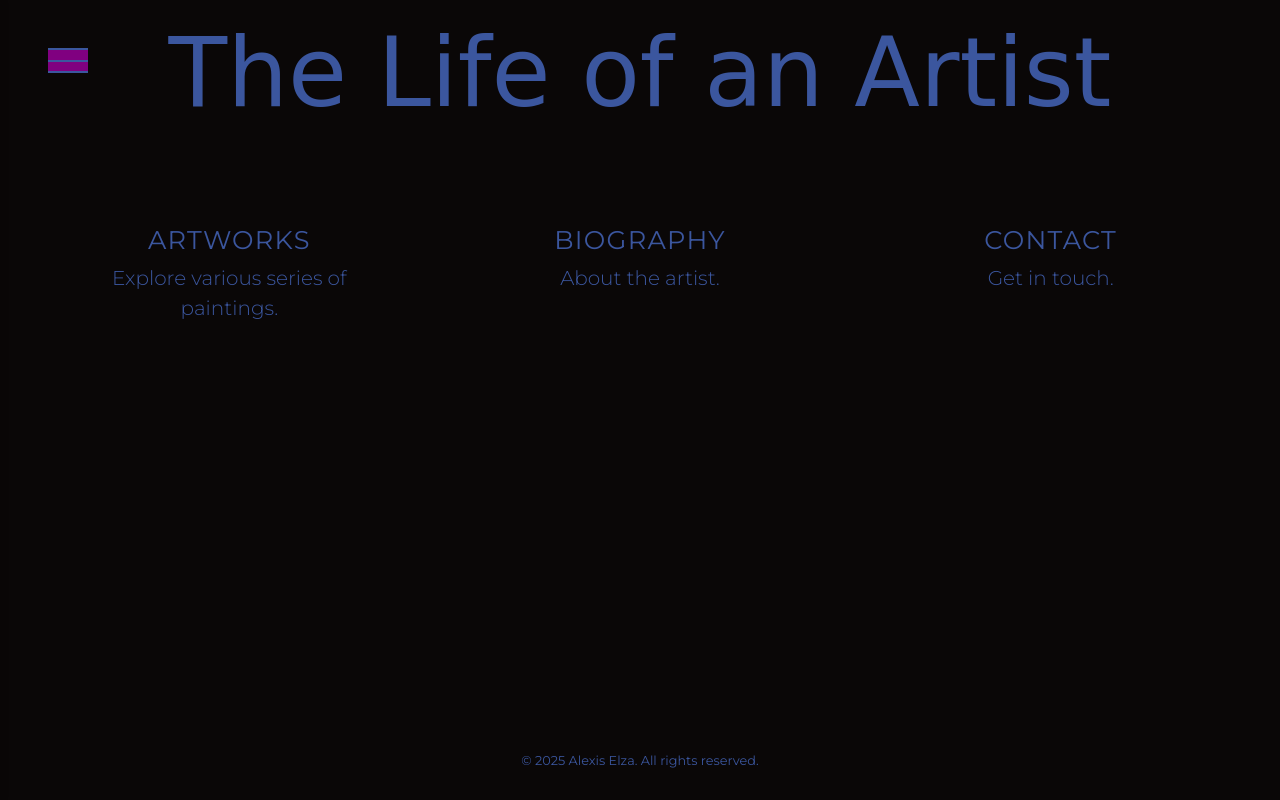
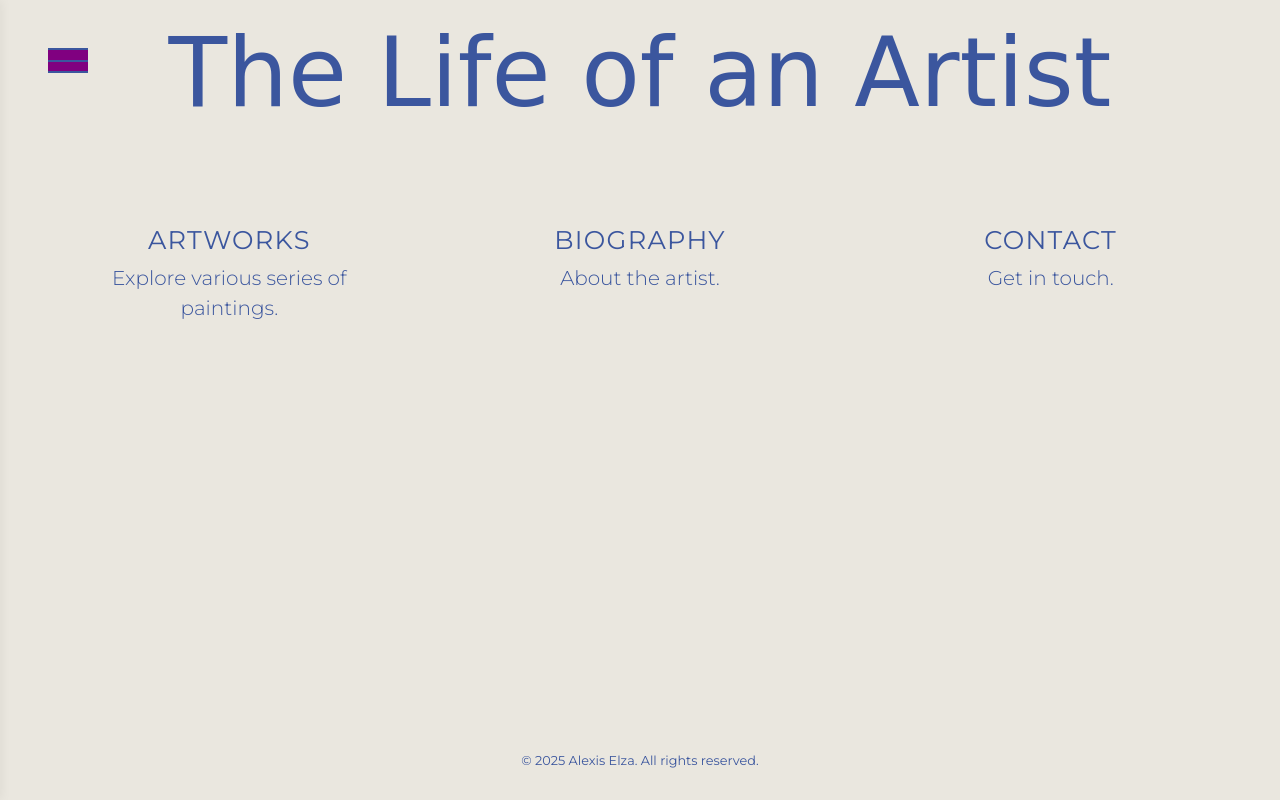
Before and after one commit to anad-zeal/aep_new_menu, a PHP site: page / in a window 1280 px wide. Run offline with PHP 8.4, Linux system fonts and the light colour scheme; some web fonts are replaced.

Commit message:
Update body background color to use CSS variable for consistency

```diff
--- a/assets/css/style.css
+++ b/assets/css/style.css
@@ -37,8 +37,8 @@ body {
 
 body {
   font-family: var(---body-font);
-  background-color: #0a0707;
-  /* background-color: var(--bg-color); */
+
+  background-color: var(--bg-color);
   color: var(--body-font-color);
   display: flex;
   flex-direction: column;
```
